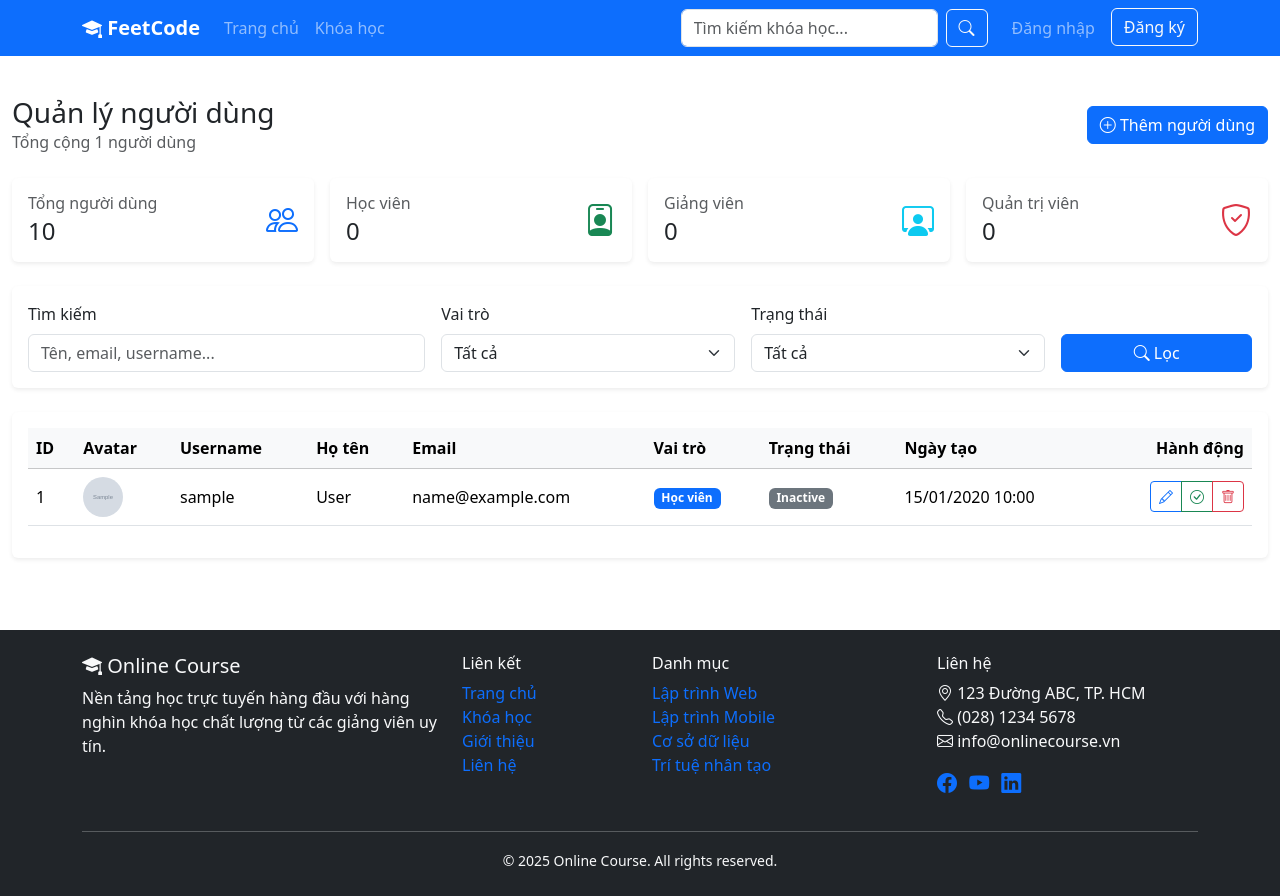
After one commit to LoudlyDawn2108/CNWeb_BTTH02, a PHP site: template views/admin/users.php in a window 1280 px wide. The commit adds this page. Run offline with PHP 8.4, Linux system fonts and the light colour scheme; the template is opened without the code that fills it: most values are stand-ins (such as "Sample title", 1, 10 or a date in 2020); grey boxes marked "Sample" are stand-in pictures.

Commit message:
feat: implement user management functionality in AdminController and create user management view

```diff
--- a/index.php
+++ b/index.php
@@ -69,6 +69,7 @@ try {
 
     // Admin Dashboard
     $router->get('/admin/dashboard', [AdminController::class, 'dashboard']);
+    $router->get('/admin/users', [AdminController::class, 'manageUsers']);
 
 
     // Dispatch
--- /dev/null
+++ b/views/admin/users.php
@@ -0,0 +1,339 @@
+<?php
+/**
+ * @var ViewModels\AdminUsersViewModel $viewModel
+ */
+?>
+
+<div class="container-fluid py-4">
+    <!-- Page Header -->
+    <div class="row mb-4">
+        <div class="col-12">
+            <div class="d-flex justify-content-between align-items-center">
+                <div>
+                    <h1 class="h3 mb-0">Quản lý người dùng</h1>
+                    <p class="text-muted mb-0">Tổng cộng <?= number_format($viewModel->totalUsers) ?> người dùng</p>
+                </div>
+                <div>
+                    <a href="/admin/users/create" class="btn btn-primary">
+                        <i class="bi bi-plus-circle"></i> Thêm người dùng
+                    </a>
+                </div>
+            </div>
+        </div>
+    </div>
+
+    <?php if (isset($_SESSION['success'])): ?>
+        <div class="alert alert-success alert-dismissible fade show" role="alert">
+            <?= $_SESSION['success']; unset($_SESSION['success']); ?>
+            <button type="button" class="btn-close" data-bs-dismiss="alert"></button>
+        </div>
+    <?php endif; ?>
+
+    <?php if (isset($_SESSION['error'])): ?>
+        <div class="alert alert-danger alert-dismissible fade show" role="alert">
+            <?= $_SESSION['error']; unset($_SESSION['error']); ?>
+            <button type="button" class="btn-close" data-bs-dismiss="alert"></button>
+        </div>
+    <?php endif; ?>
+
+    <!-- Statistics Cards -->
+    <div class="row g-3 mb-4">
+        <div class="col-md-3">
+            <div class="card border-0 shadow-sm h-100">
+                <div class="card-body">
+                    <div class="d-flex align-items-center">
+                        <div class="flex-grow-1">
+                            <h6 class="text-muted mb-1">Tổng người dùng</h6>
+                            <h4 class="mb-0"><?= number_format($viewModel->roleStats['total']) ?></h4>
+                        </div>
+                        <div class="flex-shrink-0">
+                            <i class="bi bi-people fs-2 text-primary"></i>
+                        </div>
+                    </div>
+                </div>
+            </div>
+        </div>
+
+        <div class="col-md-3">
+            <div class="card border-0 shadow-sm h-100">
+                <div class="card-body">
+                    <div class="d-flex align-items-center">
+                        <div class="flex-grow-1">
+                            <h6 class="text-muted mb-1">Học viên</h6>
+                            <h4 class="mb-0"><?= number_format($viewModel->roleStats['students']) ?></h4>
+                        </div>
+                        <div class="flex-shrink-0">
+                            <i class="bi bi-person-badge fs-2 text-success"></i>
+                        </div>
+                    </div>
+                </div>
+            </div>
+        </div>
+
+        <div class="col-md-3">
+            <div class="card border-0 shadow-sm h-100">
+                <div class="card-body">
+                    <div class="d-flex align-items-center">
+                        <div class="flex-grow-1">
+                            <h6 class="text-muted mb-1">Giảng viên</h6>
+                            <h4 class="mb-0"><?= number_format($viewModel->roleStats['instructors']) ?></h4>
+                        </div>
+                        <div class="flex-shrink-0">
+                            <i class="bi bi-person-workspace fs-2 text-info"></i>
+                        </div>
+                    </div>
+                </div>
+            </div>
+        </div>
+
+        <div class="col-md-3">
+            <div class="card border-0 shadow-sm h-100">
+                <div class="card-body">
+                    <div class="d-flex align-items-center">
+                        <div class="flex-grow-1">
+                            <h6 class="text-muted mb-1">Quản trị viên</h6>
+                            <h4 class="mb-0"><?= number_format($viewModel->roleStats['admins']) ?></h4>
+                        </div>
+                        <div class="flex-shrink-0">
+                            <i class="bi bi-shield-check fs-2 text-danger"></i>
+                        </div>
+                    </div>
+                </div>
+            </div>
+        </div>
+    </div>
+
+    <!-- Filters and Search -->
+    <div class="card border-0 shadow-sm mb-4">
+        <div class="card-body">
+            <form method="GET" action="/admin/users" class="row g-3">
+                <div class="col-md-4">
+                    <label class="form-label">Tìm kiếm</label>
+                    <input type="text" name="search" class="form-control" placeholder="Tên, email, username..." value="<?= htmlspecialchars($viewModel->search) ?>">
+                </div>
+                <div class="col-md-3">
+                    <label class="form-label">Vai trò</label>
+                    <select name="role" class="form-select">
+                        <option value="">Tất cả</option>
+                        <option value="0" <?= $viewModel->roleFilter === '0' ? 'selected' : '' ?>>Học viên</option>
+                        <option value="1" <?= $viewModel->roleFilter === '1' ? 'selected' : '' ?>>Giảng viên</option>
+                        <option value="2" <?= $viewModel->roleFilter === '2' ? 'selected' : '' ?>>Admin</option>
+                    </select>
+                </div>
+                <div class="col-md-3">
+                    <label class="form-label">Trạng thái</label>
+                    <select name="status" class="form-select">
+                        <option value="">Tất cả</option>
+                        <option value="1" <?= $viewModel->statusFilter === '1' ? 'selected' : '' ?>>Active</option>
+                        <option value="0" <?= $viewModel->statusFilter === '0' ? 'selected' : '' ?>>Inactive</option>
+                    </select>
+                </div>
+                <div class="col-md-2 d-flex align-items-end">
+                    <button type="submit" class="btn btn-primary w-100">
+                        <i class="bi bi-search"></i> Lọc
+                    </button>
+                </div>
+            </form>
+        </div>
+    </div>
+
+    <!-- Users Table -->
+    <div class="card border-0 shadow-sm">
+        <div class="card-body">
+            <?php if (empty($viewModel->users)): ?>
+                <div class="text-center py-5">
+                    <i class="bi bi-inbox fs-1 text-muted"></i>
+                    <p class="text-muted mt-2">Không tìm thấy người dùng nào.</p>
+                </div>
+            <?php else: ?>
+                <div class="table-responsive">
+                    <table class="table table-hover align-middle">
+                        <thead class="table-light">
+                            <tr>
+                                <th>ID</th>
+                                <th>Avatar</th>
+                                <th>Username</th>
+                                <th>Họ tên</th>
+                                <th>Email</th>
+                                <th>Vai trò</th>
+                                <th>Trạng thái</th>
+                                <th>Ngày tạo</th>
+                                <th class="text-end">Hành động</th>
+                            </tr>
+                        </thead>
+                        <tbody>
+                            <?php foreach ($viewModel->users as $user): ?>
+                                <tr>
+                                    <td><?= $user['id'] ?></td>
+                                    <td>
+                                        <?php if (!empty($user['avatar'])): ?>
+                                            <img src="/assets/uploads/avatars/<?= htmlspecialchars($user['avatar']) ?>"
+                                                 class="rounded-circle"
+                                                 width="40"
+                                                 height="40"
+                                                 alt="Avatar">
+                                        <?php else: ?>
+                                            <div class="rounded-circle bg-secondary d-inline-flex align-items-center justify-content-center text-white"
+                                                 style="width: 40px; height: 40px;">
+                                                <?= strtoupper(substr($user['fullname'], 0, 1)) ?>
+                                            </div>
+                                        <?php endif; ?>
+                                    </td>
+                                    <td><?= htmlspecialchars($user['username']) ?></td>
+                                    <td><?= htmlspecialchars($user['fullname']) ?></td>
+                                    <td><?= htmlspecialchars($user['email']) ?></td>
+                                    <td>
+                                        <?php
+                                        $roleBadge = match((int)$user['role']) {
+                                            0 => '<span class="badge bg-primary">Học viên</span>',
+                                            1 => '<span class="badge bg-info">Giảng viên</span>',
+                                            2 => '<span class="badge bg-danger">Admin</span>',
+                                            default => '<span class="badge bg-secondary">Unknown</span>'
+                                        };
+                                        echo $roleBadge;
+                                        ?>
+                                    </td>
+                                    <td>
+                                        <?php if ($user['status'] == 1): ?>
+                                            <span class="badge bg-success">Active</span>
+                                        <?php else: ?>
+                                            <span class="badge bg-secondary">Inactive</span>
+                                        <?php endif; ?>
+                                    </td>
+                                    <td><?= date('d/m/Y H:i', strtotime($user['created_at'])) ?></td>
+                                    <td class="text-end">
+                                        <div class="btn-group btn-group-sm">
+                                            <a href="/admin/users/<?= $user['id'] ?>/edit"
+                                               class="btn btn-outline-primary"
+                                               title="Chỉnh sửa">
+                                                <i class="bi bi-pencil"></i>
+                                            </a>
+                                            <?php if ($user['status'] == 1): ?>
+                                                <button type="button"
+                                                        class="btn btn-outline-warning"
+                                                        onclick="toggleUserStatus(<?= $user['id'] ?>, 0)"
+                                                        title="Vô hiệu hóa">
+                                                    <i class="bi bi-x-circle"></i>
+                                                </button>
+                                            <?php else: ?>
+                                                <button type="button"
+                                                        class="btn btn-outline-success"
+                                                        onclick="toggleUserStatus(<?= $user['id'] ?>, 1)"
+                                                        title="Kích hoạt">
+                                                    <i class="bi bi-check-circle"></i>
+                                                </button>
+                                            <?php endif; ?>
+                                            <button type="button"
+                                                    class="btn btn-outline-danger"
+                                                    onclick="deleteUser(<?= $user['id'] ?>)"
+                                                    title="Xóa">
+                                                <i class="bi bi-trash"></i>
+                                            </button>
+                                        </div>
+                                    </td>
+                                </tr>
+                            <?php endforeach; ?>
+                        </tbody>
+                    </table>
+                </div>
+
+                <!-- Pagination -->
+                <?php if ($viewModel->totalPages > 1): ?>
+                    <nav class="mt-4">
+                        <ul class="pagination justify-content-center">
+                            <!-- Previous Page -->
+                            <li class="page-item <?= $viewModel->currentPage <= 1 ? 'disabled' : '' ?>">
+                                <a class="page-link" href="?page=<?= $viewModel->currentPage - 1 ?>&search=<?= urlencode($viewModel->search) ?>&role=<?= urlencode($viewModel->roleFilter) ?>&status=<?= urlencode($viewModel->statusFilter) ?>">
+                                    <i class="bi bi-chevron-left"></i>
+                                </a>
+                            </li>
+
+                            <?php
+                            $startPage = max(1, $viewModel->currentPage - 2);
+                            $endPage = min($viewModel->totalPages, $viewModel->currentPage + 2);
+
+                            if ($startPage > 1): ?>
+                                <li class="page-item">
+                                    <a class="page-link" href="?page=1&search=<?= urlencode($viewModel->search) ?>&role=<?= urlencode($viewModel->roleFilter) ?>&status=<?= urlencode($viewModel->statusFilter) ?>">1</a>
+                                </li>
+                                <?php if ($startPage > 2): ?>
+                                    <li class="page-item disabled"><span class="page-link">...</span></li>
+                                <?php endif; ?>
+                            <?php endif; ?>
+
+                            <?php for ($i = $startPage; $i <= $endPage; $i++): ?>
+                                <li class="page-item <?= $i == $viewModel->currentPage ? 'active' : '' ?>">
+                                    <a class="page-link" href="?page=<?= $i ?>&search=<?= urlencode($viewModel->search) ?>&role=<?= urlencode($viewModel->roleFilter) ?>&status=<?= urlencode($viewModel->statusFilter) ?>"><?= $i ?></a>
+                                </li>
+                            <?php endfor; ?>
+
+                            <?php if ($endPage < $viewModel->totalPages): ?>
+                                <?php if ($endPage < $viewModel->totalPages - 1): ?>
+                                    <li class="page-item disabled"><span class="page-link">...</span></li>
+                                <?php endif; ?>
+                                <li class="page-item">
+                                    <a class="page-link" href="?page=<?= $viewModel->totalPages ?>&search=<?= urlencode($viewModel->search) ?>&role=<?= urlencode($viewModel->roleFilter) ?>&status=<?= urlencode($viewModel->statusFilter) ?>"><?= $viewModel->totalPages ?></a>
+                                </li>
+                            <?php endif; ?>
+
+                            <!-- Next Page -->
+                            <li class="page-item <?= $viewModel->currentPage >= $viewModel->totalPages ? 'disabled' : '' ?>">
+                                <a class="page-link" href="?page=<?= $viewModel->currentPage + 1 ?>&search=<?= urlencode($viewModel->search) ?>&role=<?= urlencode($viewModel->roleFilter) ?>&status=<?= urlencode($viewModel->statusFilter) ?>">
+                                    <i class="bi bi-chevron-right"></i>
+                                </a>
+                            </li>
+                        </ul>
+                    </nav>
+                <?php endif; ?>
+            <?php endif; ?>
+        </div>
+    </div>
+</div>
+
+<link rel="stylesheet" href="https://cdn.jsdelivr.net/npm/bootstrap-icons@1.11.1/font/bootstrap-icons.css">
+
+<script>
+function toggleUserStatus(userId, status) {
+    if (confirm(`Bạn có chắc muốn ${status == 1 ? 'kích hoạt' : 'vô hiệu hóa'} người dùng này?`)) {
+        fetch(`/admin/users/${userId}/toggle-status`, {
+            method: 'POST',
+            headers: {
+                'Content-Type': 'application/json',
+            },
+            body: JSON.stringify({ status: status })
+        })
+        .then(response => response.json())
+        .then(data => {
+            if (data.success) {
+                location.reload();
+            } else {
+                alert('Có lỗi xảy ra: ' + data.message);
+            }
+        })
+        .catch(error => {
+            alert('Có lỗi xảy ra khi thực hiện thao tác.');
+            console.error('Error:', error);
+        });
+    }
+}
+
+function deleteUser(userId) {
+    if (confirm('Bạn có chắc muốn xóa người dùng này? Hành động này không thể hoàn tác!')) {
+        fetch(`/admin/users/${userId}/delete`, {
+            method: 'POST',
+        })
+        .then(response => response.json())
+        .then(data => {
+            if (data.success) {
+                location.reload();
+            } else {
+                alert('Có lỗi xảy ra: ' + data.message);
+            }
+        })
+        .catch(error => {
+            alert('Có lỗi xảy ra khi thực hiện thao tác.');
+            console.error('Error:', error);
+        });
+    }
+}
+</script>
```
Also changed, not shown: controllers/AdminController.php (+72 -1 lines), viewmodels/AdminViewModel.php (+15 -0 lines).
